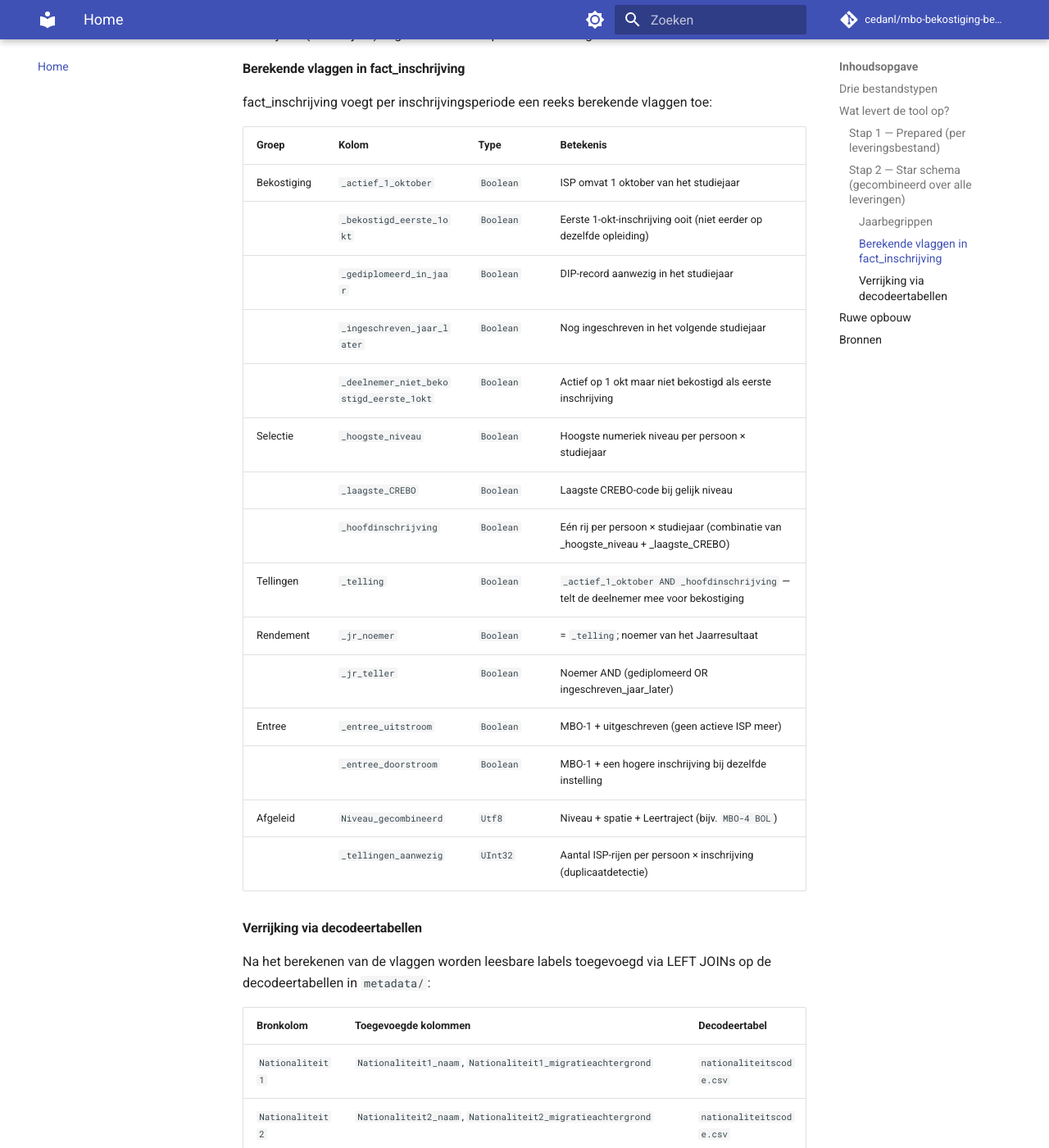
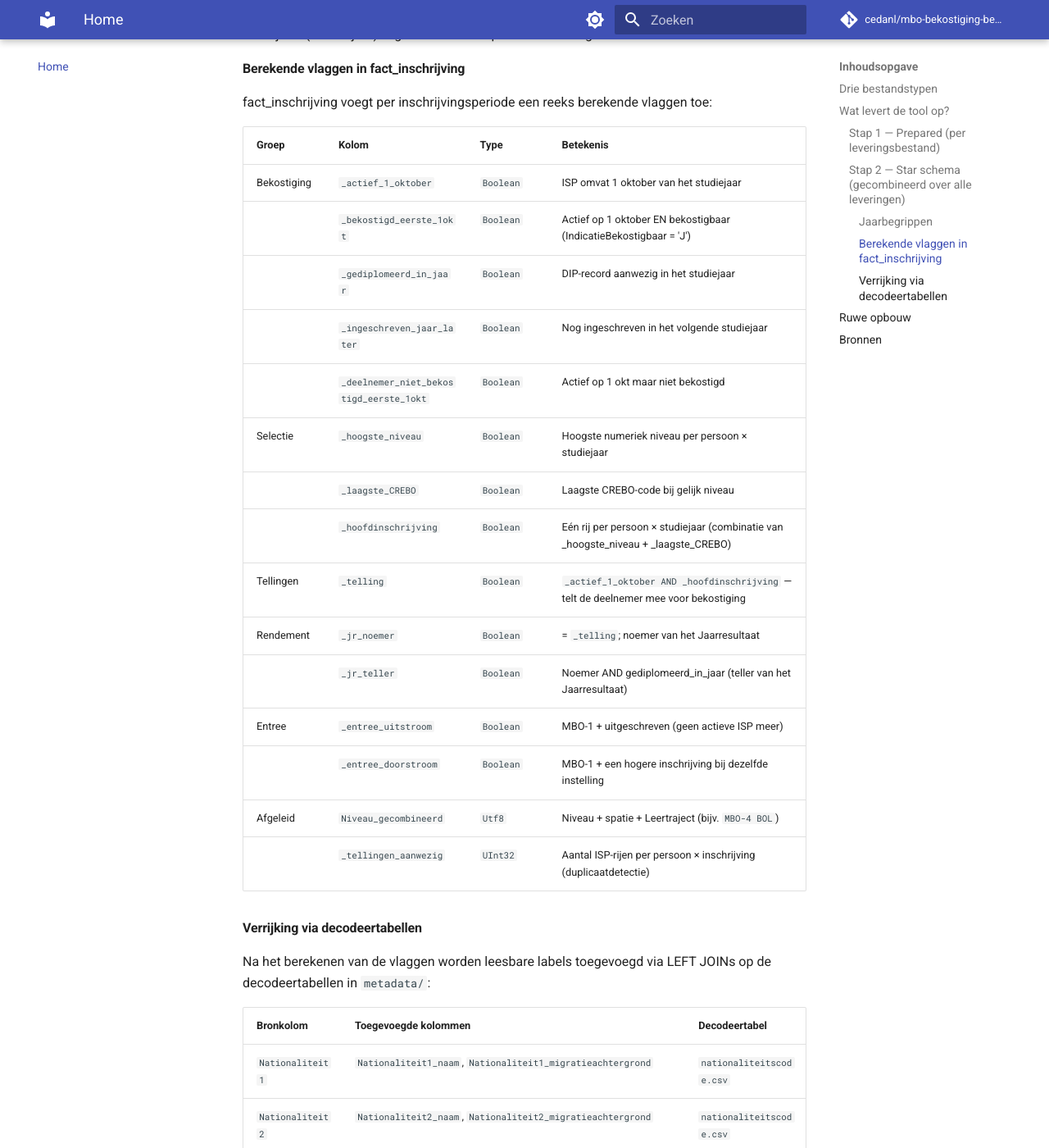
Before and after one commit to cedanl/mbo-bekostiging-bestanden, an MkDocs documentation site: the page built from docs/index.md, in a window 1280 px wide and 1400 px high, scrolled down 2739 px. Shown: the whole window at 82% size. Built offline with MkDocs 1.6.1 and Material for MkDocs 9.7.7, drawn with Linux system fonts in a browser that asks for light colours; comment, search, counter and statistics services are not loaded.

Commit message:
fix(A5): Synchronize docs with implementation (#51)
- _bekostigd_eerste_1okt: update description from "Eerste 1-okt-inschrijving ooit
  (niet eerder op dezelfde opleiding)" to "Actief op 1 oktober EN bekostigbaar"
  (actual implementation: _actief_1_oktober & IndicatieBekostigbaar == 'J')

- _jr_teller: update description from "Noemer AND (gediplomeerd OR ingeschreven_jaar_later)"
  to "Noemer AND gediplomeerd_in_jaar" (actual implementation does not include OR clause)

- _deelnemer_niet_bekostigd_eerste_1okt: simplify description

Fixes #44 (A5 — Docs wijken af van code)

Note: app/_chart_docs.py was already correct; only docs/index.md required update.

Related: A5 in cedanl/mbo-bekostiging-bestanden-audit @ 2026-09-24

Entire-Checkpoint: 01M39BDBB62X722PXCR73NHP1S

Co-authored-by: Tomer Iwan <t.iwan@mail.com>
Co-authored-by: Claude Haiku 4.5 <noreply@anthropic.com>

```diff
--- a/docs/index.md
+++ b/docs/index.md
@@ -84,16 +84,16 @@ fact_inschrijving voegt per inschrijvingsperiode een reeks berekende vlaggen toe
 | Groep | Kolom | Type | Betekenis |
 |---|---|---|---|
 | Bekostiging | `_actief_1_oktober` | `Boolean` | ISP omvat 1 oktober van het studiejaar |
-| | `_bekostigd_eerste_1okt` | `Boolean` | Eerste 1-okt-inschrijving ooit (niet eerder op dezelfde opleiding) |
+| | `_bekostigd_eerste_1okt` | `Boolean` | Actief op 1 oktober EN bekostigbaar (IndicatieBekostigbaar = 'J') |
 | | `_gediplomeerd_in_jaar` | `Boolean` | DIP-record aanwezig in het studiejaar |
 | | `_ingeschreven_jaar_later` | `Boolean` | Nog ingeschreven in het volgende studiejaar |
-| | `_deelnemer_niet_bekostigd_eerste_1okt` | `Boolean` | Actief op 1 okt maar niet bekostigd als eerste inschrijving |
+| | `_deelnemer_niet_bekostigd_eerste_1okt` | `Boolean` | Actief op 1 okt maar niet bekostigd |
 | Selectie | `_hoogste_niveau` | `Boolean` | Hoogste numeriek niveau per persoon × studiejaar |
 | | `_laagste_CREBO` | `Boolean` | Laagste CREBO-code bij gelijk niveau |
 | | `_hoofdinschrijving` | `Boolean` | Eén rij per persoon × studiejaar (combinatie van _hoogste_niveau + _laagste_CREBO) |
 | Tellingen | `_telling` | `Boolean` | `_actief_1_oktober AND _hoofdinschrijving` — telt de deelnemer mee voor bekostiging |
 | Rendement | `_jr_noemer` | `Boolean` | = `_telling`; noemer van het Jaarresultaat |
-| | `_jr_teller` | `Boolean` | Noemer AND (gediplomeerd OR ingeschreven_jaar_later) |
+| | `_jr_teller` | `Boolean` | Noemer AND gediplomeerd_in_jaar (teller van het Jaarresultaat) |
 | Entree | `_entree_uitstroom` | `Boolean` | MBO-1 + uitgeschreven (geen actieve ISP meer) |
 | | `_entree_doorstroom` | `Boolean` | MBO-1 + een hogere inschrijving bij dezelfde instelling |
 | Afgeleid | `Niveau_gecombineerd` | `Utf8` | Niveau + spatie + Leertraject (bijv. `MBO-4 BOL`) |
```
